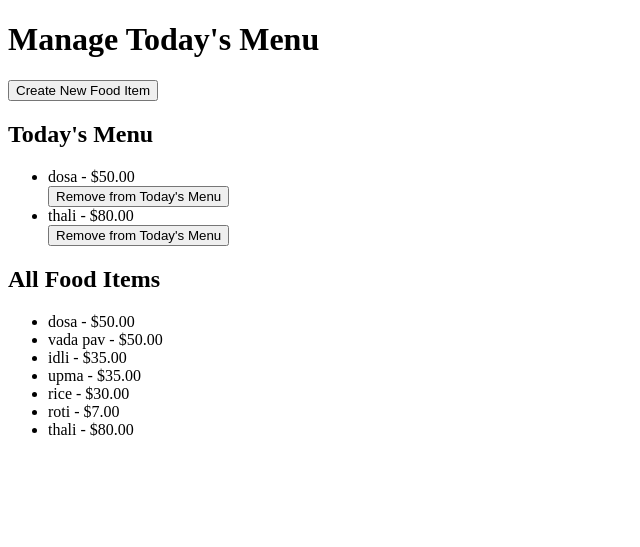
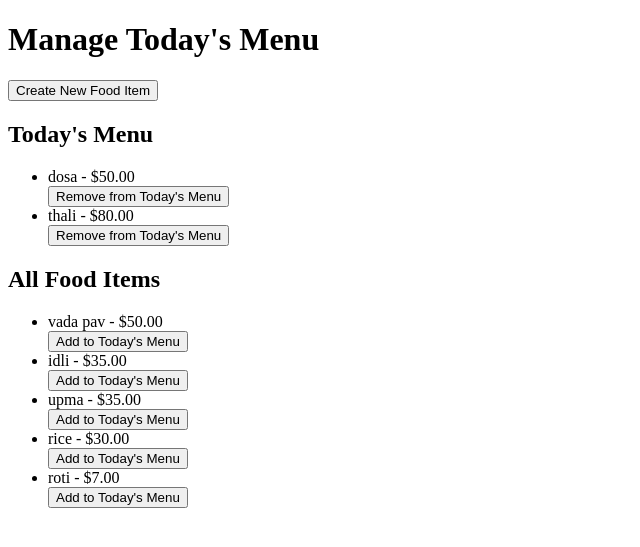
Before and after one commit to devmehtaa/SCOS, a Django app: page /menu/staff_home/ in a window 1280 px wide. Shown: the top 547 px of the page, without its empty margins (0-640 px from the left). Run offline with Django 5.2, Linux system fonts and the light colour scheme; a user stored in the database is signed in; data comes from the database, SQL or seed files in the repository; both versions use the stored data as it was after the commit.

Commit message:
cs menu finished

```diff
--- a/vlounge/menu/templates/staff_menu.html
+++ b/vlounge/menu/templates/staff_menu.html
@@ -33,10 +33,10 @@
         {% for item in all_items %}
             <li>
                 {{ item.name }} - ${{ item.price }}
-                {% comment %} <form method="post" action="{% url 'add_to_todays_menu' item.id %}">
+                 <form method="post" action="{% url 'add_to_todays_menu' item.id %}">
                     {% csrf_token %}
                     <button type="submit">Add to Today's Menu</button>
-                </form> {% endcomment %}
+                </form>
             </li>
         {% empty %}
             <li>All items are already in today's menu.</li>
--- a/vlounge/menu/urls.py
+++ b/vlounge/menu/urls.py
@@ -6,5 +6,6 @@ urlpatterns = [
     path('staff_home/', views.staff_home, name='staff_home'),
     path('student_home/', views.student_home, name='student_home'),
     path('create-food/', views.create_food_item, name='create_food_item'),
-    path('remove-from-todays-menu/<int:item_id>/', views.remove_from_todays_menu, name='remove_from_todays_menu')
+    path('remove-from-todays-menu/<int:item_id>/', views.remove_from_todays_menu, name='remove_from_todays_menu'),
+    path('add-to-todays-menu/<int:item_id>/', views.add_to_todays_menu, name='add_to_todays_menu')
 ]
--- a/vlounge/menu/views.py
+++ b/vlounge/menu/views.py
@@ -12,8 +12,9 @@ def menu_home(request):
 
 @login_required
 def staff_home(request):
-    all_items = FoodItem.objects.all()  # Fetch all food items
-    todays_menu = FoodItem.objects.filter(is_todays_menu=True)  # Fetch only today's menu items
+    all_items = FoodItem.objects.filter(is_todays_menu=False)  # Fetch all food items
+    todays_menu = FoodItem.objects.filter(is_todays_menu=True)
+
 
     context = {
         'all_items': all_items,
@@ -41,3 +42,10 @@ def remove_from_todays_menu(request, item_id):
     food_item.is_todays_menu = False  # Remove from today's menu
     food_item.save()
     return redirect('staff_home')
+
+@login_required
+def add_to_todays_menu(request, item_id):
+    food_item = get_object_or_404(FoodItem, id=item_id)
+    food_item.is_todays_menu = True  # Remove from today's menu
+    food_item.save()
+    return redirect('staff_home')
```
Also changed, not shown: vlounge/db.sqlite3.
